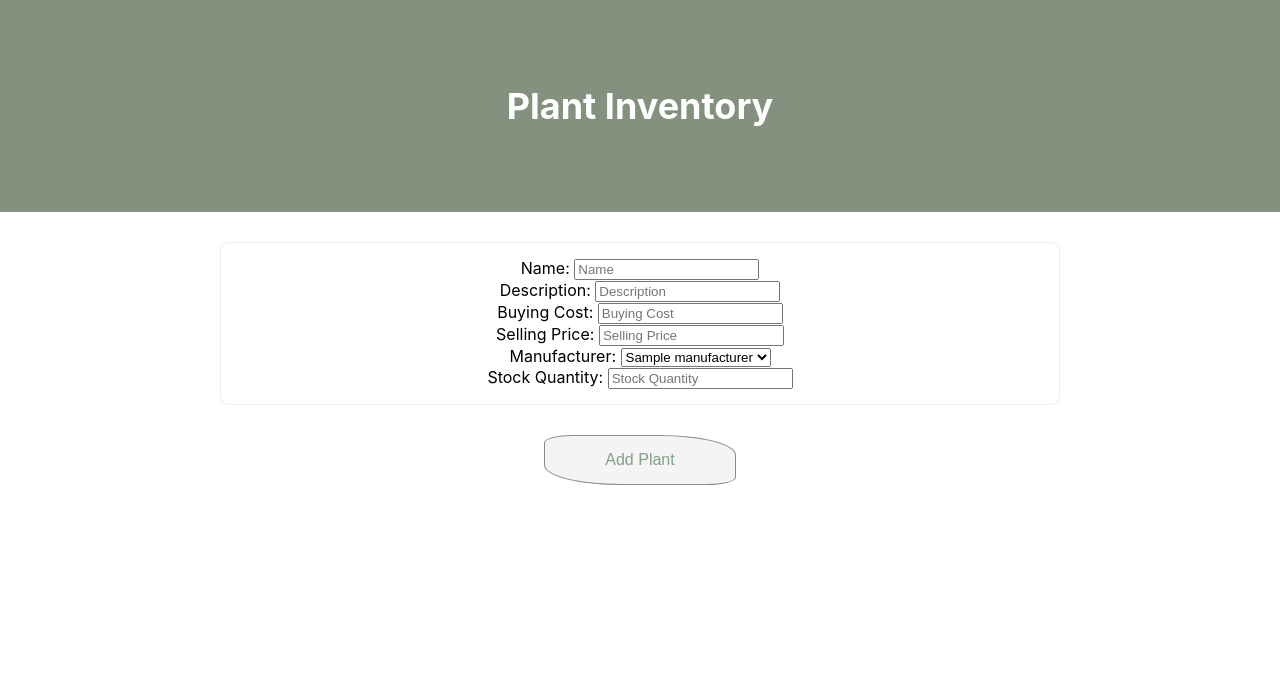
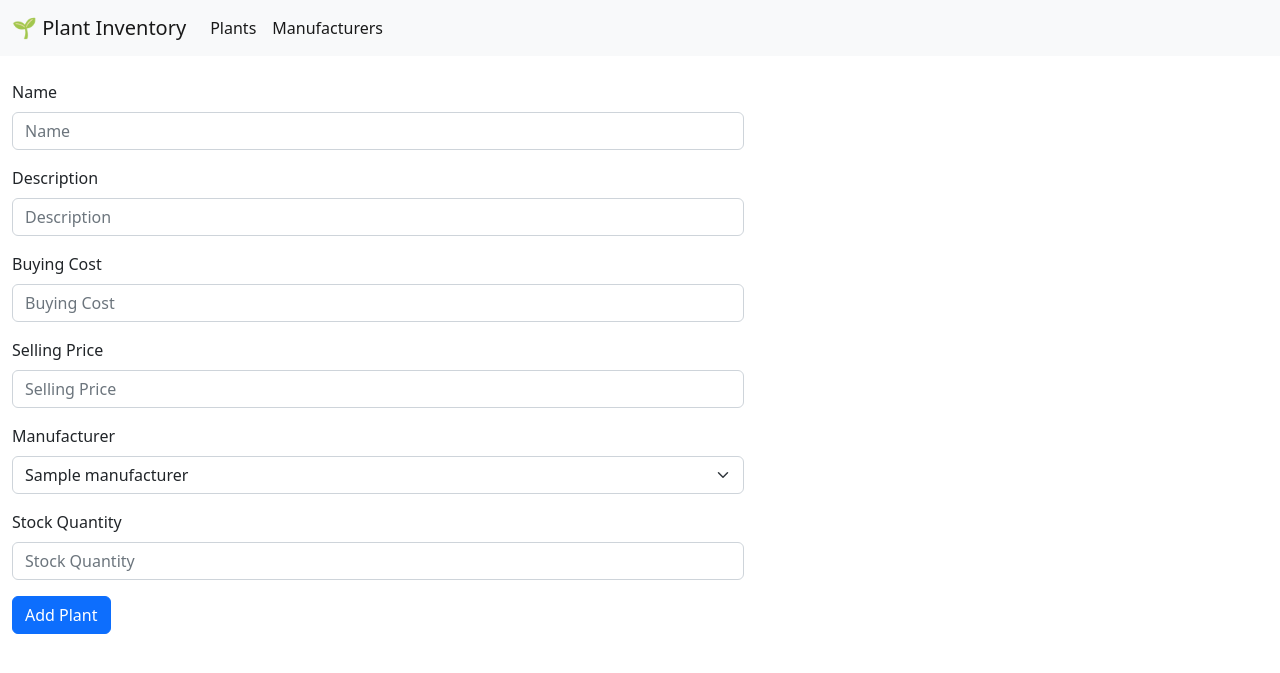
Before and after one commit to sofiaIG/Shop_Inventory, a Flask app: page /inventory/new in a window 1280 px wide. Shown: the top 673 px of the page. Run offline with Flask 2, Linux system fonts and the light colour scheme; a database or web service that is not in the repository returns one stand-in record (values such as "Sample title"); some libraries are stand-ins or nearby versions.

Commit message:
Add styiling

```diff
--- a/static/css/style.css
+++ /dev/null
@@ -1,73 +0,0 @@
-.header{
-    text-align: center;
-    text-decoration: none;
-    font-size: large;
-    background: #84917e;
-    padding: 60px;
-    color: white;
-}
-
-.titleLink{
-    color: white;
-    text-decoration: none;
-
-}
-
-body{
-    text-align: center;
-    margin:0px;
-    font-family: -apple-system, BlinkMacSystemFont, 'Segoe UI', Roboto, Oxygen, Ubuntu, Cantarell, 'Open Sans', 'Helvetica Neue', sans-serif;
-}
-
-.leafButton {
-    background-color: #f4f4f4;
-    border: 1px solid #84917e;
-    border-radius: 15% 40%;
-    font-size: 16px;
-    color: rgb(128, 160, 135);
-    font-weight: 400;
-    width: 15%;
-    padding: 15px;
-    margin-right: 50px;
-    margin-left: 50px;
-    text-decoration: none;
-    display: inline-block;
-}
-
-.details{
-    display: flex;
-    flex-direction: column;
-    justify-items: flex;
-    list-style: none;
-    color: black;
-    margin-top: 30px;
-    margin-bottom: 30px;
-
-}
-
-.box{
-    border:;
-  border-radius: .5em;
-  padding: 20px 40px;
-  margin: inherit;
-}
-
-.pageContainer{
-    margin: auto;
-    padding: 15px;
-    border-radius: 8px;
-    max-width: 80ch;
-    border: 1px solid #EEE;
-    margin-top: 30px;
-    margin-bottom: 30px;
-}
-
-.leafLink{
-    text-decoration: none;
-    color: #aa3f7a;
-}
-
-.alertStock{
-    font-weight: bold;
-    color: red;
-}
--- a/templates/base.html
+++ b/templates/base.html
@@ -1,24 +1,42 @@
 <!DOCTYPE html>
 <html lang="en">
+  <head>
+    <meta charset="UTF-8" />
+    <meta name="viewport" content="width=device-width, initial-scale=1.0" />
+    <link
+      href="https://cdn.jsdelivr.net/npm/bootstrap@5.2.0-beta1/dist/css/bootstrap.min.css"
+      rel="stylesheet"
+      integrity="sha384-0evHe/X+R7YkIZDRvuzKMRqM+OrBnVFBL6DOitfPri4tjfHxaWutUpFmBp4vmVor"
+      crossorigin="anonymous"
+    />
+    <script
+      src="https://cdn.jsdelivr.net/npm/bootstrap@5.2.0-beta1/dist/js/bootstrap.bundle.min.js"
+      integrity="sha384-pprn3073KE6tl6bjs2QrFaJGz5/SUsLqktiwsUTF55Jfv3qYSDhgCecCxMW52nD2"
+      crossorigin="anonymous"
+    ></script>
 
-<head>
-    <meta charset="UTF-8">
-    <meta name="viewport" content="width=device-width, initial-scale=1.0">
-    <link rel="stylesheet" href="{{ url_for('static', filename='css/style.css') }}"type="text/css">
     <title>Plant Inventory</title>
-</head>
+  </head>
 
-<body>
-    <header class="header">
-        <h1><a class = "titleLink" href = "/" >Plant Inventory</a></h1>
-    </header>
-    <div class = "pageContainer">
-        {% block content %} {% endblock %}
-    </div>
-
-
-</body>
-
-
-
+  <body>
+    <nav class="navbar navbar-expand-lg bg-light">
+        <div class="container-fluid">
+          <a class="navbar-brand" href="/">🌱 Plant Inventory</a>
+          <button class="navbar-toggler" type="button" data-bs-toggle="collapse" data-bs-target="#navbarNav" aria-controls="navbarNav" aria-expanded="false" aria-label="Toggle navigation">
+            <span class="navbar-toggler-icon"></span>
+          </button>
+          <div class="collapse navbar-collapse" id="navbarNav">
+            <ul class="navbar-nav">
+              <li class="nav-item">
+                <a class="nav-link active" aria-current="page" href="/inventory">Plants</a>
+              </li>
+              <li class="nav-item">
+                <a class="nav-link active" aria-current="page" href="/manufacturers">Manufacturers</a>
+              </li>
+            </ul>
+          </div>
+        </div>
+      </nav>
+    <div class="container-xxl bd-gutter mt-3 my-md-4 bd-layout">{% block content %} {% endblock %}</div>
+  </body>
 </html>
--- a/templates/inventory/edit.html
+++ b/templates/inventory/edit.html
@@ -40,7 +40,7 @@
     <input type="text" id="stock_quantity" name="stock_quantity" value="{{plant.stock_quantity}}" required autofocus>
   </div>
 
-  <button class = "leafButton" type="submit">Update Plant</button>
+  <button class="btn btn-primary" type="submit">Update Plant</button>
 
 </form>
 
--- a/templates/inventory/index.html
+++ b/templates/inventory/index.html
@@ -18,7 +18,7 @@
 </ul>
 
 
-<a style= "margin-bottom: 100px;"  class = "leafButton" href="/inventory/new">Create New Plant</a>
+<a style= "margin-bottom: 100px;"  class="btn btn-primary" href="/inventory/new">Create New Plant</a>
 
 
 {% endblock %}
--- a/templates/inventory/new.html
+++ b/templates/inventory/new.html
@@ -1,44 +1,69 @@
-{% extends "base.html" %}
-{% block content %}
+{% extends "base.html" %} {% block content %}
 
-
- <form action="/inventory" method="post">
-    <div>
-        <label for="name">Name:</label>
-        <input type="text" id="name" name="name"placeholder="Name">
+<form action="/inventory" method="post" style="max-width: 80ch">
+  <div class="mb-3">
+    <label class="form-label" for="name">Name</label>
+    <input
+      class="form-control"
+      type="text"
+      id="name"
+      name="name"
+      placeholder="Name"
+    />
   </div>
 
-    <div>
-        <label for="description">Description:</label>
-        <input type="text" id="description" name="description" placeholder="Description" >
+  <div class="mb-3">
+    <label class="form-label" for="description">Description</label>
+    <input
+      class="form-control"
+      type="text"
+      id="description"
+      name="description"
+      placeholder="Description"
+    />
   </div>
 
-    <div>
-          <label for="buying_cost">Buying Cost:</label>
-          <input type="text" id="buying_cost" name="buying_cost" placeholder="Buying Cost">
+  <div class="mb-3">
+    <label class="form-label" for="buying_cost">Buying Cost</label>
+    <input
+      class="form-control"
+      type="text"
+      id="buying_cost"
+      name="buying_cost"
+      placeholder="Buying Cost"
+    />
   </div>
 
-    <div>
-        <label for="selling_price">Selling Price:</label>
-        <input type="text" id="selling_price" name="selling_price" placeholder="Selling Price">
+  <div class="mb-3">
+    <label class="form-label" for="selling_price">Selling Price</label>
+    <input
+      class="form-control"
+      type="text"
+      id="selling_price"
+      name="selling_price"
+      placeholder="Selling Price"
+    />
   </div>
 
-
-    <div>
-    <label for="manufacturer_id">Manufacturer:</label>
-    <select id="manufacturer_id" name="manufacturer_id">
+  <div class="mb-3">
+    <label class="form-label" for="manufacturer_id">Manufacturer</label>
+    <select class="form-select" id="manufacturer_id" name="manufacturer_id">
       {% for manufacturer in all_manufacturers %}
       <option value="{{ manufacturer.id }}">{{ manufacturer.name }}</option>
       {% endfor %}
     </select>
   </div>
-    <div>
-        <label for="stock_quantity">Stock Quantity:</label>
-        <input type="text" id="stock_quantity" name="stock_quantity"  placeholder="Stock Quantity">
+  <div class="mb-3">
+    <label class="form-label" for="stock_quantity">Stock Quantity</label>
+    <input
+      class="form-control"
+      type="text"
+      id="stock_quantity"
+      name="stock_quantity"
+      placeholder="Stock Quantity"
+    />
   </div>
-    </div>
-    <button class = "leafButton" type="submit">Add Plant</button>
-
+  <button class="btn btn-primary" type="submit">Add Plant</button>
 </form>
 
 {% endblock %}
--- a/templates/inventory/show.html
+++ b/templates/inventory/show.html
@@ -9,7 +9,8 @@
     <p>Selling price: {{plant.selling_price}}</p>
     <p>Manufacturer: {{plant.manufacturer.name}}</p>
     <p>Stock quantity: {{plant.stock_quantity}}</p>
-    <a class = "leafButton" href="/inventory/{{plant.id}}/edit">Edit</a>
+    <a class="btn btn-primary" href="/inventory/{{plant.id}}/delete">Delete</a>
+    <a class="btn btn-primary" href="/inventory/{{plant.id}}/edit">Edit</a>
   </div>
 
 {% endblock %}
--- a/templates/manufacturers/edit.html
+++ b/templates/manufacturers/edit.html
@@ -8,7 +8,7 @@
   </div>
 
 
-  <button class = "leafButton" type="submit">Update Manufacturer</button>
+  <button class="btn btn-primary" type="submit">Update Manufacturer</button>
 
 </form>
 
--- a/templates/manufacturers/index.html
+++ b/templates/manufacturers/index.html
@@ -9,7 +9,7 @@
 {% endfor %}
 </ul>
 
-<a class = "leafButton" href="/manufacturers/new">Create New Manufacturer</a>
+<a class="btn btn-primary" href="/manufacturers/new">Create New Manufacturer</a>
 
 
 {% endblock %}
--- a/templates/manufacturers/show.html
+++ b/templates/manufacturers/show.html
@@ -3,7 +3,7 @@
 
   <div>
    <h2> <p>Name: {{manufacturer.name}}</p></h2>
-    <a class = "leafButton" href="/manufacturers/{{manufacturer.id}}/edit">Edit</a>
+    <a class="btn btn-primary" href="/manufacturers/{{manufacturer.id}}/edit">Edit</a>
   </div>
 
 {% endblock %}
```
Also changed, not shown: templates/index.html (+31 -8 lines), templates/manufacturers/new.html (+15 -11 lines), static/manufacturer.jpg (added), static/plant.jpg (added). Lines whose indentation alone changed are shown as unchanged.
